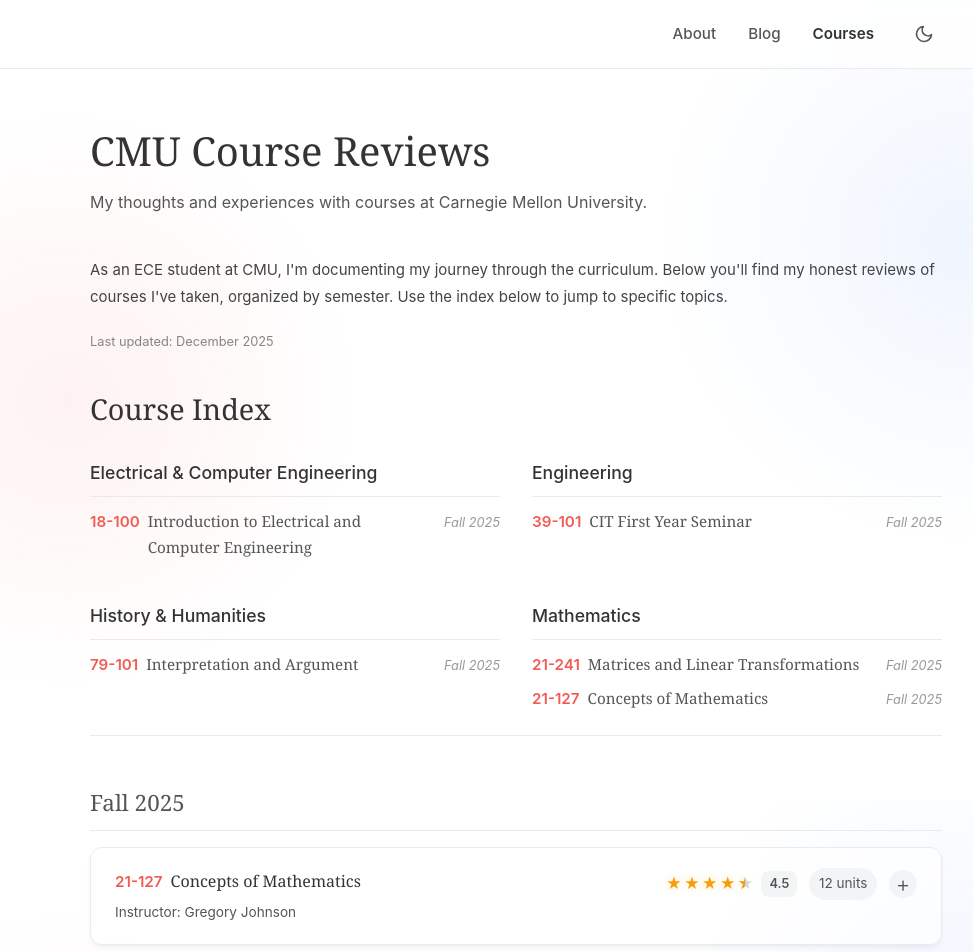
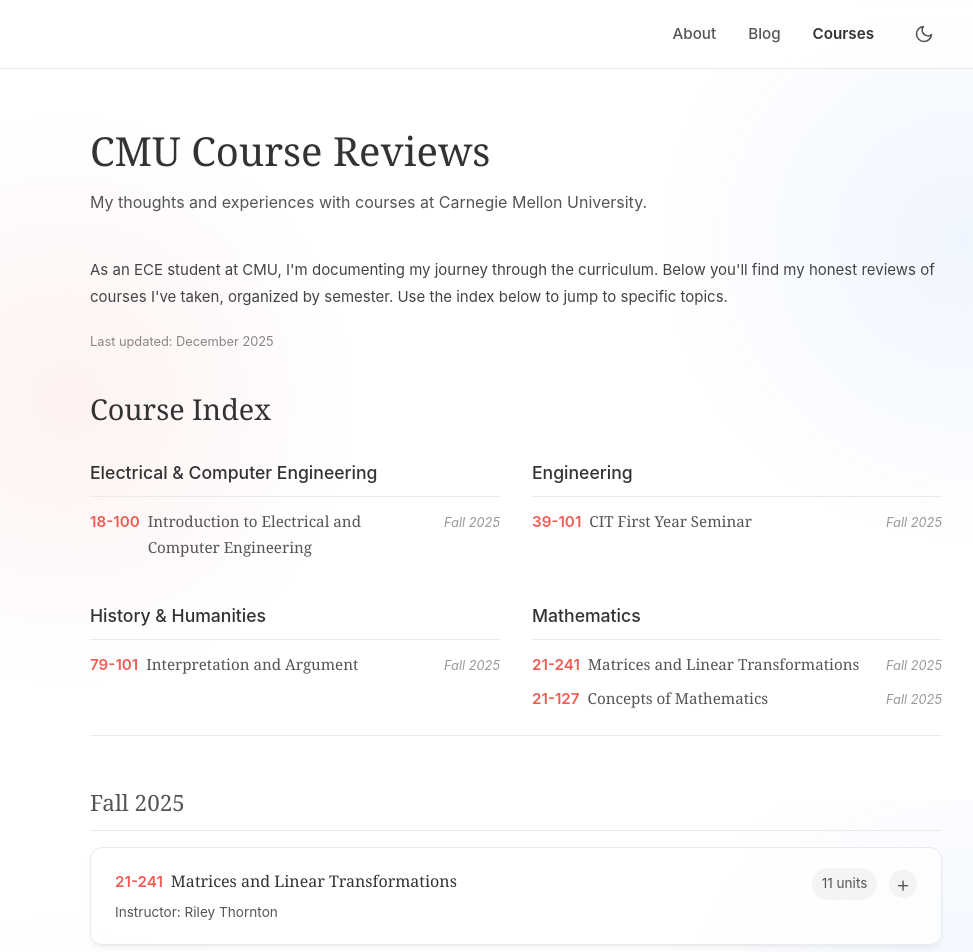
Before and after one commit to darrenpintoo/darrenpintoo.github.io, a React (Vite) app: page /courses in a window 1280 px wide. Shown: the top 952 px of the page, without its empty margins (124-1097 px from the left). Built offline with nearby package versions, Linux system fonts and the light colour scheme.

Commit message:
removed ratings

```diff
--- a/src/index.css
+++ b/src/index.css
@@ -10,8 +10,7 @@
   --accent: #f25c54;
   --border-color: #eaeaea;
   --infinite-text: #f4f4f4;
-  --star-filled: #f59e0b;
-  --star-empty: #d1d5db;
+
   --stat-bg: #f3f4f6;
 
   --font-serif: "Merriweather", "Georgia", serif;
@@ -31,8 +30,7 @@
   --text-muted: #b0b0b0;
   --border-color: #2a2a2a;
   --infinite-text: #2a2a2a;
-  --star-filled: #fbbf24;
-  --star-empty: #4b5563;
+
   --stat-bg: #2a2a2a;
 }
 
@@ -560,53 +558,7 @@
   color: white;
 }
 
-/* Modern Star Rating */
-.star-rating {
-  display: flex;
-  align-items: center;
-  gap: 2px;
-}
 
-.star {
-  font-size: 0.95rem;
-  line-height: 1;
-  transition: transform 0.2s ease;
-}
-
-.star.filled {
-  color: var(--star-filled);
-  text-shadow: 0 0 8px rgba(251, 191, 36, 0.4);
-}
-
-.star.empty {
-  color: var(--star-empty);
-}
-
-.star.half {
-  position: relative;
-  color: var(--star-empty);
-}
-
-.star.half::before {
-  content: '★';
-  position: absolute;
-  left: 0;
-  width: 50%;
-  overflow: hidden;
-  color: var(--star-filled);
-  text-shadow: 0 0 8px rgba(251, 191, 36, 0.4);
-}
-
-.rating-number {
-  font-size: 0.8rem;
-  font-weight: 600;
-  color: var(--text-secondary);
-  margin-left: 6px;
-  background: var(--stat-bg);
-  padding: 0.15rem 0.5rem;
-  border-radius: 8px;
-  transition: color 0.3s, background 0.3s;
-}
 
 /* Smooth Expansion Wrapper */
 .course-expand-wrapper {
--- a/src/pages/CourseReviews.jsx
+++ b/src/pages/CourseReviews.jsx
@@ -4,26 +4,7 @@
 import FadeIn from '../components/FadeIn';
 import { Helmet } from 'react-helmet-async';
 
-// Modern star rating component with filled gradient
-function StarRating({ rating }) {
-    const stars = [];
-    for (let i = 1; i <= 5; i++) {
-        if (i <= Math.floor(rating)) {
-            stars.push(<span key={i} className="star filled">★</span>);
-        } else if (i - rating < 1 && i - rating > 0) {
-            stars.push(<span key={i} className="star half">★</span>);
-        } else {
-            stars.push(<span key={i} className="star empty">★</span>);
-        }
-    }
 
-    return (
-        <div className="star-rating" title={`${rating}/5`}>
-            {stars}
-            <span className="rating-number">{rating.toFixed(1)}</span>
-        </div>
-    );
-}
 
 // Fall 2025 CMU courses with ratings and instructor info
 const courses = [
@@ -35,7 +16,7 @@
                 name: "Matrices and Linear Transformations",
                 instructor: "Riley Thornton",
                 units: "11",
-                rating: 3,
+
                 hoursPerWeek: "6-8",
                 difficulty: "Medium",
                 description: `To be completed`
@@ -45,7 +26,7 @@
                 name: "Introduction to Electrical and Computer Engineering",
                 instructor: "Jian-Gang (Jimmy) Zhu",
                 units: "12",
-                rating: 3.5,
+
                 hoursPerWeek: "6-8",
                 difficulty: "Easy",
                 description: `To be completed`
@@ -55,7 +36,7 @@
                 name: "Concepts of Mathematics",
                 instructor: "Gregory Johnson",
                 units: "12",
-                rating: 4.5,
+
                 hoursPerWeek: "12-15",
                 difficulty: "Hard",
                 description: `To be completed`
@@ -65,7 +46,7 @@
                 name: "Interpretation and Argument",
                 instructor: "Peter Mayshle",
                 units: "9",
-                rating: 3,
+
                 hoursPerWeek: "4-6",
                 difficulty: "Easy",
                 description: `To be completed`
@@ -75,7 +56,7 @@
                 name: "CIT First Year Seminar",
                 instructor: "Kaz Shindle & Alaine Allen",
                 units: "1",
-                rating: 1,
+
                 hoursPerWeek: "1",
                 difficulty: "Very Easy",
                 description: `To be completed`
@@ -84,11 +65,7 @@
     }
 ];
 
-// Sort courses within each semester by rating (highest first)
-const sortedCourses = courses.map(semester => ({
-    ...semester,
-    items: [...semester.items].sort((a, b) => b.rating - a.rating)
-}));
+
 
 const departmentNames = {
     "18": "Electrical & Computer Engineering",
@@ -156,7 +133,7 @@
         <PageLayout>
             <Helmet>
                 <title>Coursework & Grades | Darren Pinto</title>
-                <meta name="description" content="A list of my computer science and engineering coursework at CMU, including ratings, reviews, and project links." />
+                <meta name="description" content="A list of my computer science and engineering coursework at CMU, including reviews and project links." />
                 <link rel="canonical" href="https://darrenpinto.me/courses" />
             </Helmet>
             <main className="container">
@@ -202,7 +179,7 @@
                 </div>
 
                 <div className="course-reviews animate-blur-fade delay-350">
-                    {sortedCourses.map((semester) => (
+                    {courses.map((semester) => (
                         <div key={semester.semester} className="semester-section">
                             <h2 className="semester-title">{semester.semester}</h2>
                             <div className="course-list">
@@ -224,7 +201,7 @@
                                                     </div>
                                                 </div>
                                                 <div className="course-meta">
-                                                    <StarRating rating={course.rating} />
+
                                                     <span className="course-units">{course.units} units</span>
                                                     <span className="course-expand-icon">
                                                         {expandedCourse === course.code ? '−' : '+'}
```
